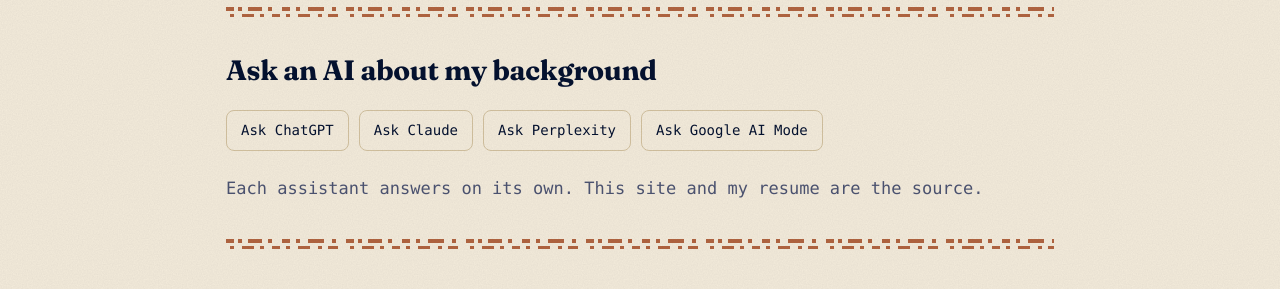
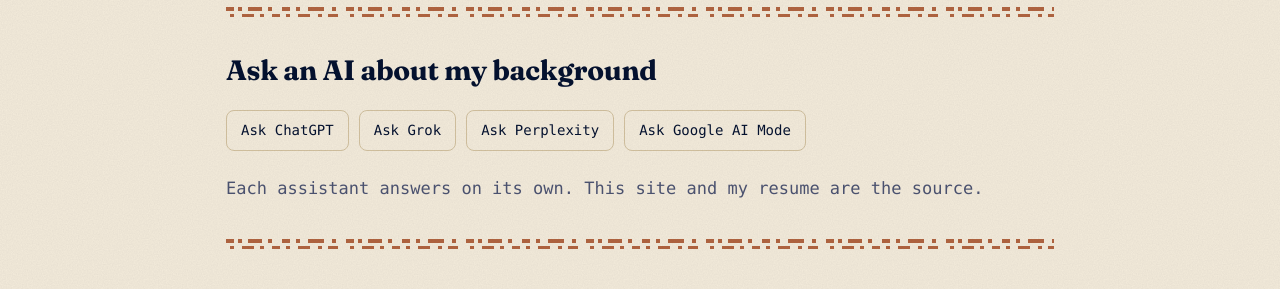
Before and after one commit to mjesar/mjesar.github.io, a Jekyll site: the page built from index.html, in a window 1280 px wide and 900 px high, scrolled down 3730 px. Shown: the part 138-427 px from the top of the window. Built offline with Jekyll 4.4.1, drawn with Linux system fonts in a browser that asks for light colours.

Commit message:
replace ask claude with ask grok in the ask an ai buttons

```diff
--- a/_data/ask_ai.yml
+++ b/_data/ask_ai.yml
@@ -4,8 +4,8 @@
 assistants:
   - label: Ask ChatGPT
     url: "https://chatgpt.com/?q="
-  - label: Ask Claude
-    url: "https://claude.ai/new?q="
+  - label: Ask Grok
+    url: "https://grok.com/?q="
   - label: Ask Perplexity
     url: "https://www.perplexity.ai/search?q="
   - label: Ask Google AI Mode
```
